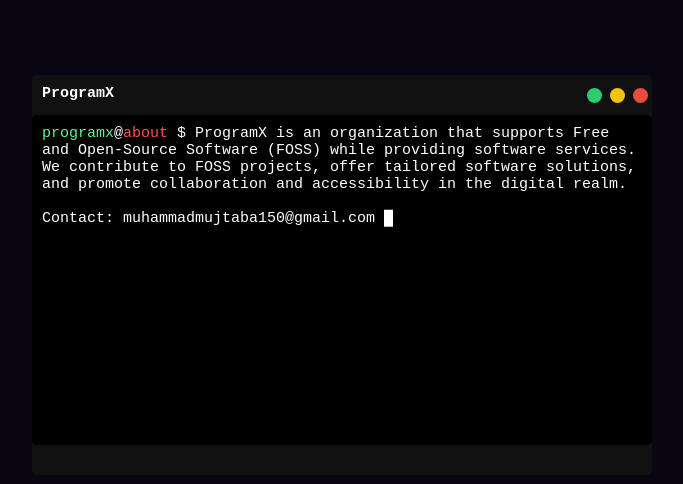
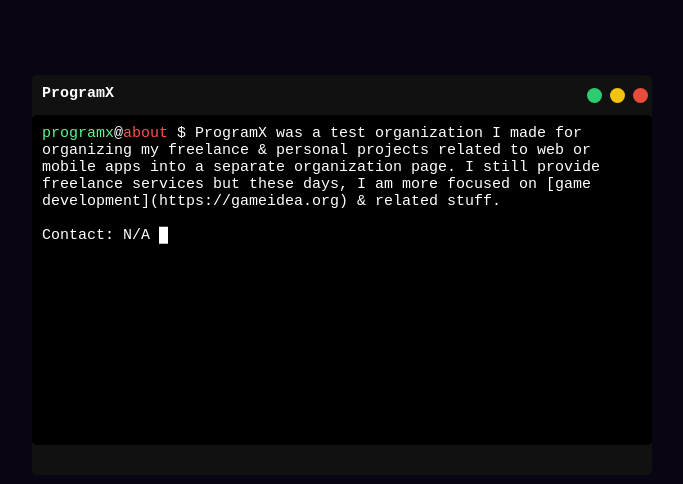
Before and after one commit to ProgramX/programx.github.io, a plain HTML site: page index.html in a window 1280 px wide. Shown: the whole page, without its empty margins (298-981 px from the left). Drawn offline with Linux system fonts and the light colour scheme.

Commit message:
Update and rename oldsite.html to index.html

```diff
--- a/oldsite.html
+++ b/index.html
@@ -153,9 +153,9 @@
     </div>
     <div class="bash">
       <span id="span"><span style="color: #5af78e;">programx</span>@<span style="color: #ff4f4f;">about</span> $ </span>
-      <span class="type-it">ProgramX is an organization that supports Free and Open-Source Software (FOSS) while providing software services. We contribute to FOSS projects, offer tailored software solutions, and promote collaboration and accessibility in the digital realm.</span>
+      <span class="type-it">ProgramX was a test organization I made for organizing my freelance & personal projects related to web or mobile apps into a separate organization page. I still provide freelance services but these days, I am more focused on [game development](https://gameidea.org) & related stuff.</span>
       <br><br>
-      <span class="type-it">Contact: muhammadmujtaba150@gmail.com</span>
+      <span class="type-it">Contact: N/A</span>
       <span>&#x2588;</span>
     </div>
   </div>
```
